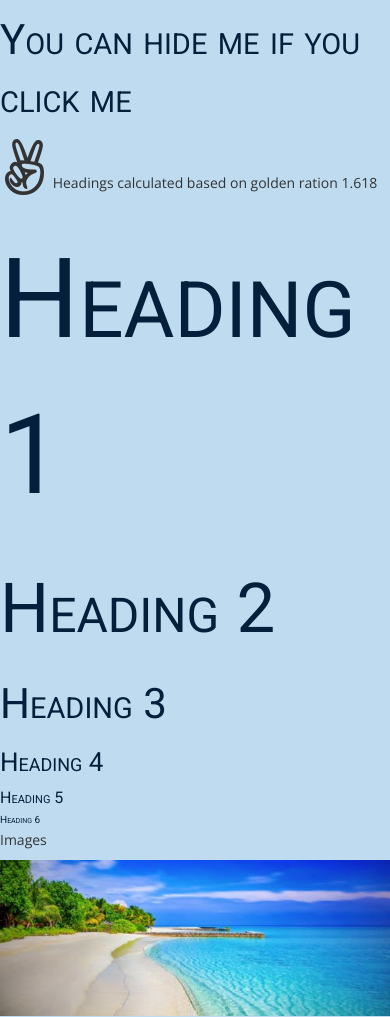
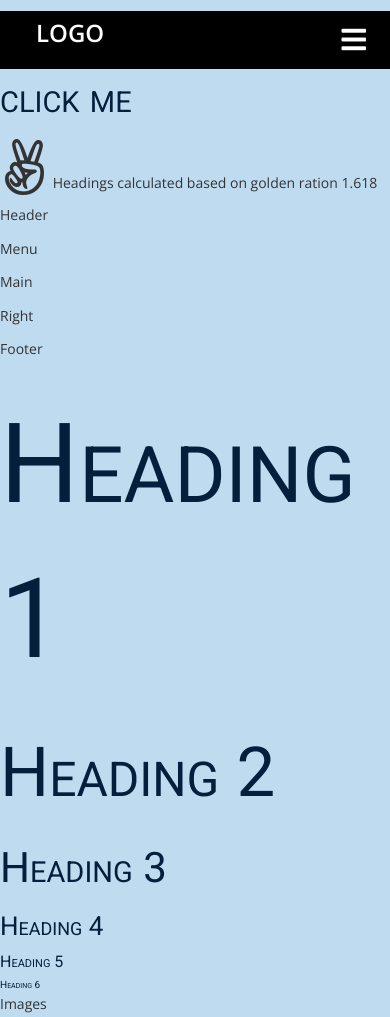
Before and after one commit to RodikYermak/Framework, a plain HTML site: page root/index.html in a window 390 px wide. Shown: the top 1017 px of the page. Drawn offline with nearby package versions, Linux system fonts and the light colour scheme; a web font is replaced by a local one.

Commit message:
Navigation

```diff
--- a/root/index.html
+++ b/root/index.html
@@ -18,11 +18,36 @@
     <title>Framework</title>
   </head>
   <body>
+    <nav>
+      <div class="menu-icon">
+        <i class="fa fa-bars fa-2x"></i>
+      </div>
+      <div class="logo">
+        LOGO
+      </div>
+      <div class="menu">
+        <ul>
+          <li><a href="#">Home</a></li>
+          <li><a href="#">About</a></li>
+          <li><a href="#">Blog</a></li>
+          <li><a href="#">Contact</a></li>
+        </ul>
+      </div>
+    </nav>
     <h3 class="hide">You can hide me if you click me</h3>
     <p>
       <i class="fab fa-angellist fa-4x"></i> Headings calculated based on golden
       ration 1.618
     </p>
+
+    <div class="grid-container">
+      <div class="item1">Header</div>
+      <div class="item2">Menu</div>
+      <div class="item3">Main</div>
+      <div class="item4">Right</div>
+      <div class="item5">Footer</div>
+    </div>
+
     <h1>Heading 1</h1>
     <h2>Heading 2</h2>
     <h3>Heading 3</h3>
--- /dev/null
+++ b/root/sass/3-layouts/_grid.sass
@@ -0,0 +1,11 @@
+.grid-container
+    display: grid
+    grid-gap: 1em
+    @include mobile
+        grid-template-columns: repeat(1, 1fr)
+    // @include tablet
+    //     grid-template-columns: repeat(2, 1fr)
+    // @include desktop
+    //     grid-template-columns: repeat(3, 1fr)
+    // @include widescreen
+    //     grid-template-columns: repeat(4, 1fr)
--- a/root/sass/3-layouts/_layouts-dir.sass
+++ b/root/sass/3-layouts/_layouts-dir.sass
@@ -6,3 +6,4 @@
 // @import "header"
 // @import "articles"
 // @import "footer"
+@import "grid"
--- a/root/sass/4-modules/_modules-dir.sass
+++ b/root/sass/4-modules/_modules-dir.sass
@@ -4,3 +4,4 @@
 // usually are more descrete components of the page, navigation bar, carousel, popup window, dialogues, all sorts of widgets, avoid using id and element selectors, stick to the class names, it is likely that you will be using descendets and child selectors to target those elements
 
 // @import "_wrappedItems"
+@import "_navigation"
--- /dev/null
+++ b/root/sass/4-modules/_navigation.sass
@@ -0,0 +1,69 @@
+.logo
+    position: fixed
+    float: left
+    margin: 16px 36px
+    color: #fff
+    font-weight: bold
+    font-size: 24px
+
+nav
+    position: fixed
+    width: 100%
+
+nav ul
+    list-style: none
+    background: rgba(0, 0, 0, 0)
+    overflow: hidden
+    color: #fff
+    padding: 0
+    text-align: center
+    margin: 0
+    transition: 1s
+
+nav.black ul
+    background: #000
+
+nav ul li
+    display: inline-block
+    padding: 20px
+
+nav ul li a
+    text-decoration: none
+    color: #fff
+    font-size: 20px
+
+.menu-icon
+    width: 100%
+    background: #000
+    text-align: right
+    box-sizing: border-box
+    padding: 15px 24px
+    cursor: pointer
+    color: #fff
+    display: none
+
+@media (max-width: 768px)
+    .logo
+        position: fixed
+        top: 0
+        margin-top: 16px
+
+    nav ul
+        max-height: 0px
+        background: #000
+
+    nav.black ul
+        background: #000
+
+    .showing
+        max-height: 20em
+
+
+    nav ul li
+        box-sizing: border-box
+        width: 100%
+        padding: 24px 0
+        text-align: center
+
+    .menu-icon
+        display: block
--- a/root/scripts/main.js
+++ b/root/scripts/main.js
@@ -3,3 +3,21 @@ $(document).ready(function() {
     $(this).hide();
   });
 });
+
+// Menu toggle-button
+
+$(document).ready(function() {
+  $('.menu-icon').on('click', function() {
+    $('nav ul').toggleClass('showing');
+  });
+});
+
+// Scrolling Effect
+
+$(window).on('scroll', function() {
+  if ($(window).scrollTop()) {
+    $('nav').addClass('black');
+  } else {
+    $('nav').removeClass('black');
+  }
+});
```
Also changed, not shown: dist/css/main.min.css.
